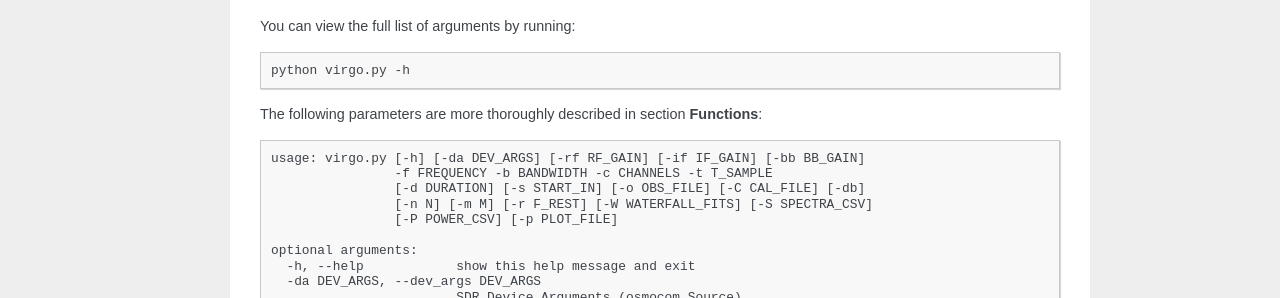
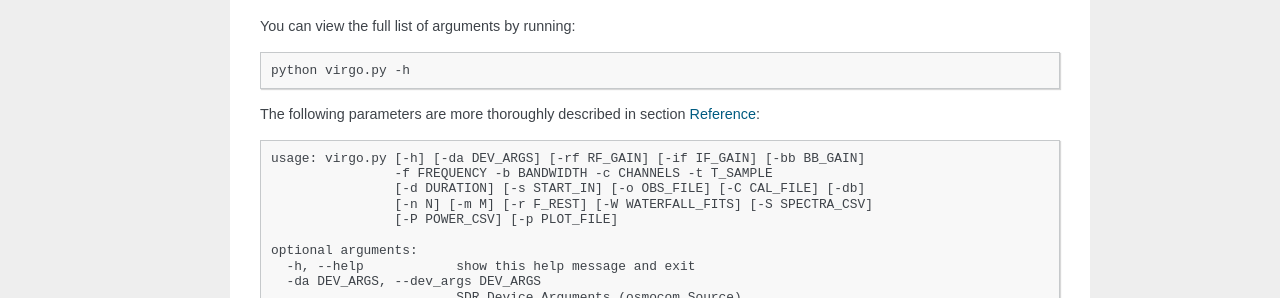
Before and after one commit to 0xCoto/Virgo, a Sphinx documentation site: the page built from docs/source/usage.rst, in a window 1280 px wide. Shown: the part 538-836 px from the top of the page. Built offline with Sphinx 7.4.7, drawn with Linux system fonts in a browser that asks for light colours.

Commit message:
Change Functions to Reference link

```diff
--- a/docs/source/usage.rst
+++ b/docs/source/usage.rst
@@ -33,7 +33,7 @@ You can view the full list of arguments by running:
 
     python virgo.py -h
 
-The following parameters are more thoroughly described in section **Functions**:
+The following parameters are more thoroughly described in section `Reference <https://virgo.readthedocs.io/en/latest/reference.html>`_:
 
 .. code-block:: none
 
```
